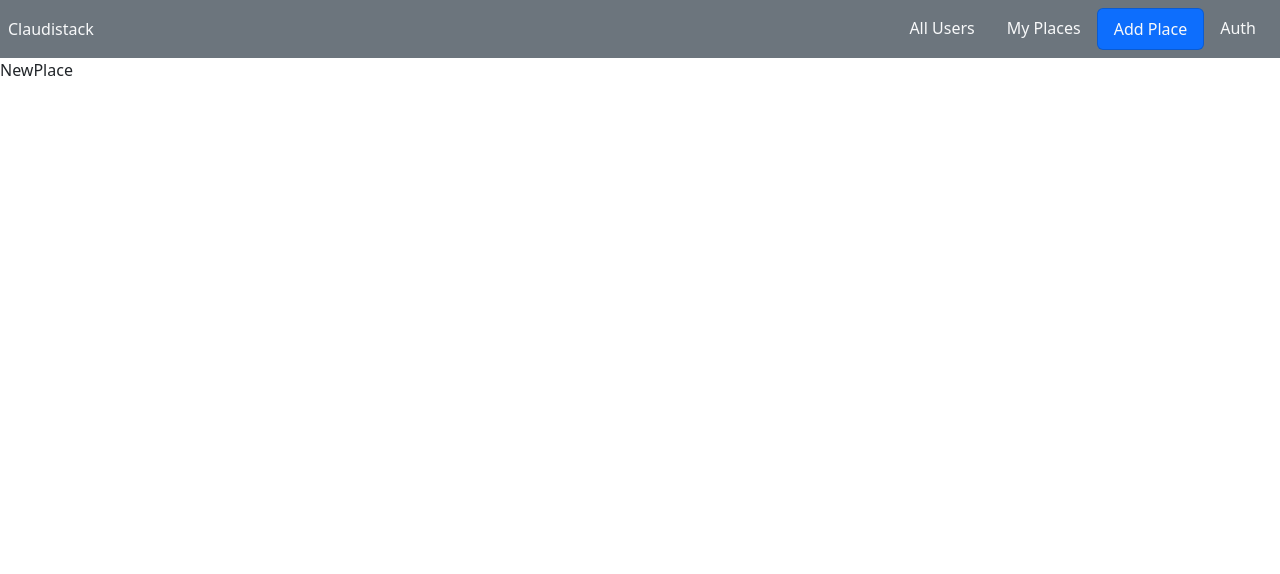
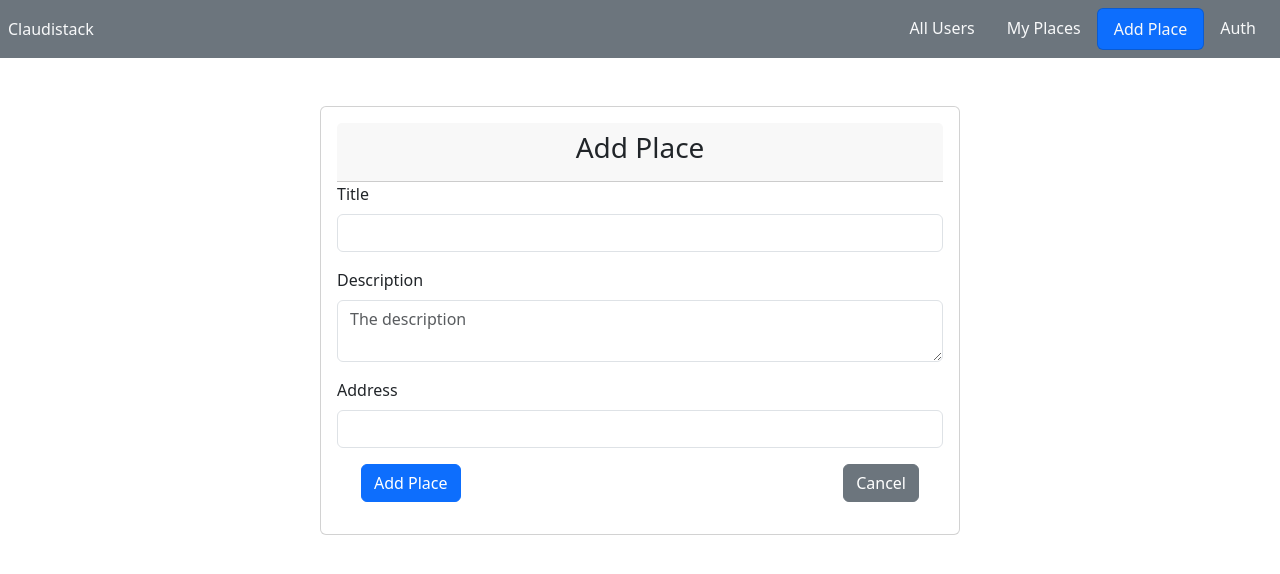
Before and after one commit to HEKNOWSME/MERN, a React (Vite) app in the folder sharefy/client/: page /places/newPlace in a window 1280 px wide. Shown: the top 574 px of the page. Built offline with nearby package versions, Linux system fonts and the light colour scheme.

Commit message:
Form for new Place

```diff
--- a/sharefy/client/src/places/components/Model.tsx
+++ b/sharefy/client/src/places/components/Model.tsx
@@ -7,7 +7,7 @@ interface Props {
 }
 const PopUp = ({ placeTitle, imageUrl, onClose, description }: Props) => {
 	return (
-		<div className="card position-absolute top-50 start-50 translate-middle w-50 bg-body-secondary">
+		<div className="card position-fixed top-50 start-50 translate-middle bg-body-secondary">
 			<div className="card-header text-center d-flex justify-content-between">
 				<span>{placeTitle}</span>
 				<button
--- a/sharefy/client/src/places/components/PlacesList.tsx
+++ b/sharefy/client/src/places/components/PlacesList.tsx
@@ -44,7 +44,7 @@ export const PlacesList = ({ places }: { places: Place[] }) => {
 						/>
 						<div className="card-body">
 							<p> {place.title}</p>
-							<p> {place.address}</p>
+							<span> {place.address}</span>
 							<span> {place.description}</span>
 						</div>
 						<div className="card-footer d-flex gap-2 justify-content-center">
--- a/sharefy/client/src/places/pages/NewPlace.tsx
+++ b/sharefy/client/src/places/pages/NewPlace.tsx
@@ -1,7 +1,81 @@
+import { useForm } from "react-hook-form";
+import { Place } from "./Places";
+
 const NewPlace = () => {
-  return (
-    <div>NewPlace</div>
-  )
-}
+	const {
+		register,
+		handleSubmit,
+		formState: { errors },
+	} = useForm<Place>();
+	return (
+		<form
+			onSubmit={handleSubmit((data) => console.log(data))}
+			className="card p-3 w-50 m-auto mt-5"
+		>
+			<div className="card-header text-center">
+				<h3>Add Place</h3>
+			</div>
+			<div className="mb-3">
+				<label htmlFor="title" className="form-label">
+					Title
+				</label>
+				<input
+					{...register("title", { required: "Field Required" })}
+					type="text"
+					name="title"
+					id="title"
+					className="form-control"
+				/>
+				{errors.title && (
+					<span className="text-danger">{errors.title.message}</span>
+				)}
+			</div>
+			<div className="mb-3">
+				<label htmlFor="description" className="form-label">
+					Description
+				</label>
+				<textarea
+					{...register("description", {
+						required: "Field Required",
+						minLength: {
+							value: 20,
+							message: "Description Must be above 20 words",
+						},
+					})}
+					name="description"
+					id="description"
+					className="form-control"
+					placeholder="The description"
+				></textarea>
+				{errors.description && (
+					<span className="text-danger">{errors.description.message}</span>
+				)}
+			</div>
+			<div className="mb-3">
+				<label htmlFor="address" className="form-label">
+					Address
+				</label>
+				<input
+					{...register("address", { required: "Field Required" })}
+					type="text"
+					name="address"
+					id="address"
+					className="form-control"
+				/>
+				{errors.address && (
+					<span className="text-danger">{errors.address.message}</span>
+				)}
+			</div>
+			<div className="mb-3 d-flex justify-content-between">
+				<button type="submit" className="btn btn-primary mx-4">
+					Add Place
+				</button>
+				<button type="reset" className="btn btn-secondary mx-4">
+					Cancel
+				</button>
+			</div>
+		</form>
+	);
+};
 
-export default NewPlace
+export default NewPlace;
--- a/sharefy/client/src/shared/components/Navigation.tsx
+++ b/sharefy/client/src/shared/components/Navigation.tsx
@@ -9,7 +9,7 @@ const Navigation = () => {
 
 	return (
 		<header
-			className={`bg-secondary text-light p-2 navigation ${toggle && "toggle"}`}
+			className={`bg-secondary text-light p-2 navigation ${toggle && "toggle"} position-sticky top-0 start-0 end-0 z-1`}
 		>
 			<div className="d-flex gap-2 menu">
 				<i className="hamburger" onClick={() => setToggle(!toggle)}>
```
